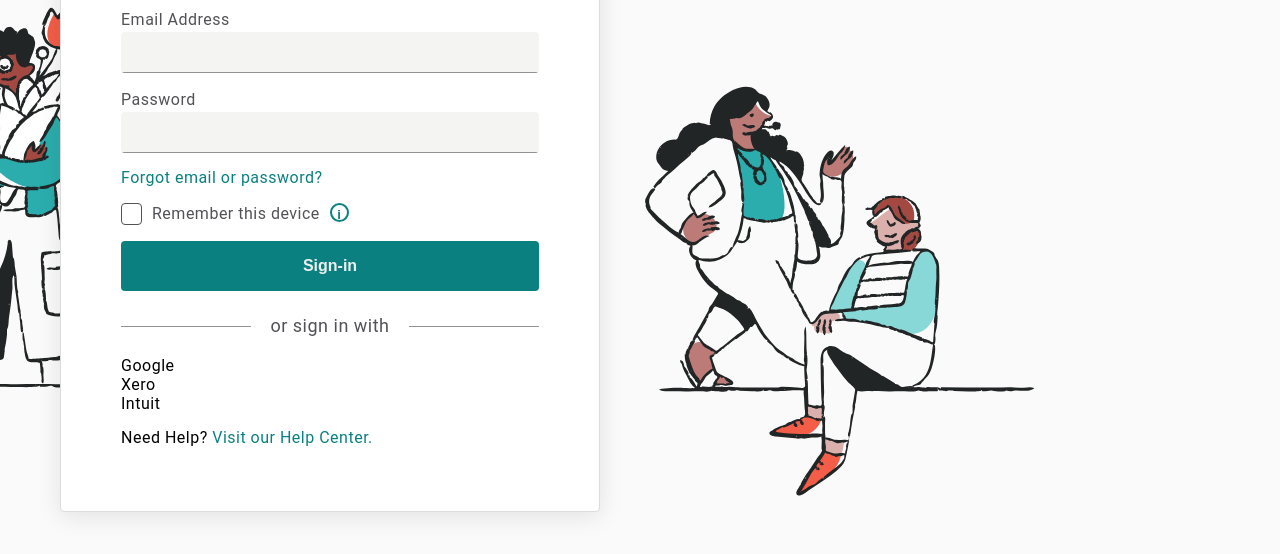
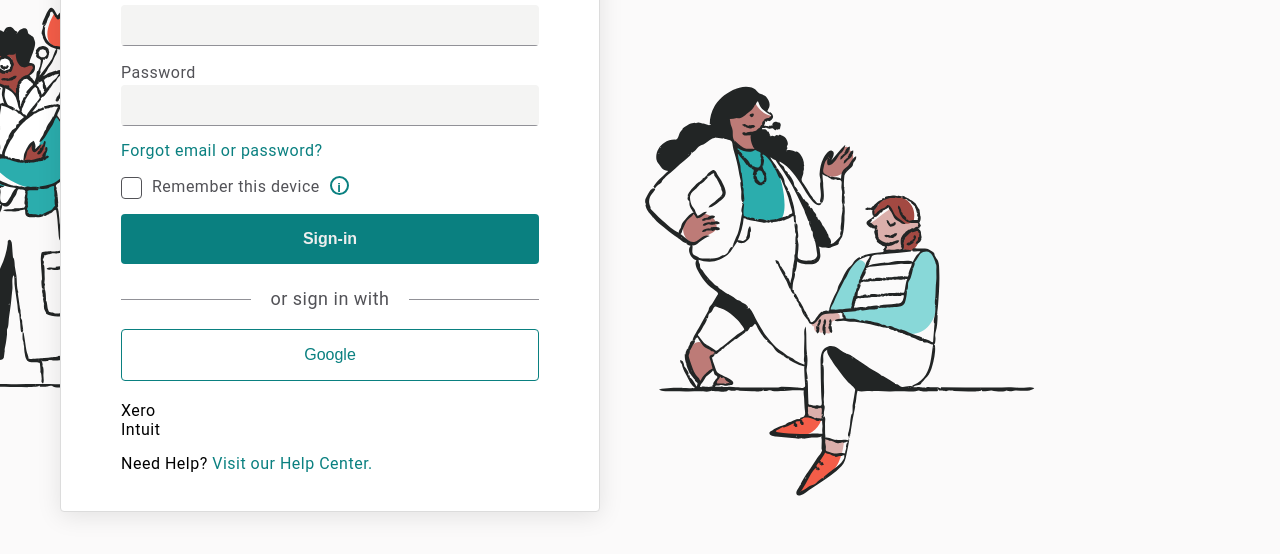
Before and after one commit to mister-t/gusto-login-demo, a plain HTML site: page index.html in a window 1280 px wide. Shown: the part 148-702 px from the top of the page. Drawn offline with Linux system fonts and the light colour scheme.

Commit message:
Added Google sign in button

```diff
--- a/index.html
+++ b/index.html
@@ -40,7 +40,9 @@
           <div class="other-sign-in-options">
             <p class="sign-in-with-cta">or sign in with</p>
             <div class="additional-sign-ins">
-              <div class="google-sign-in"><p>Google</p></div>
+              <div class="google-sign-in">
+                <button>Google</button>
+              </div>
               <div class="xero-sign-in">Xero</div>
               <div class="intuit-sign-in">Intuit</div>
             </div>
--- a/style.css
+++ b/style.css
@@ -236,6 +236,26 @@ of the  left & right lines, in conjunction of "top" */
   margin-bottom: 15px;
 }
 
+.google-sign-in {
+  height: 50px;
+  background: transparent;
+  border: 1px solid #0a8080;
+  border-radius: 4px;
+  margin-bottom: 20px;
+}
+.google-sign-in button {
+  width: 100%;
+  height: 100%;
+
+  border: none;
+  background: transparent;
+  color: #0a8080;
+
+  font-size: 16px;
+  font-weight: 400;
+  cursor: pointer;
+}
+
 footer {
   display: none;
 }
```
